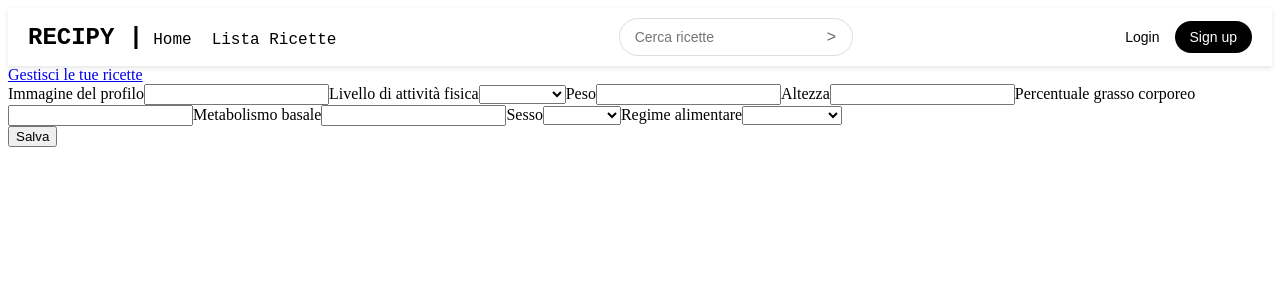
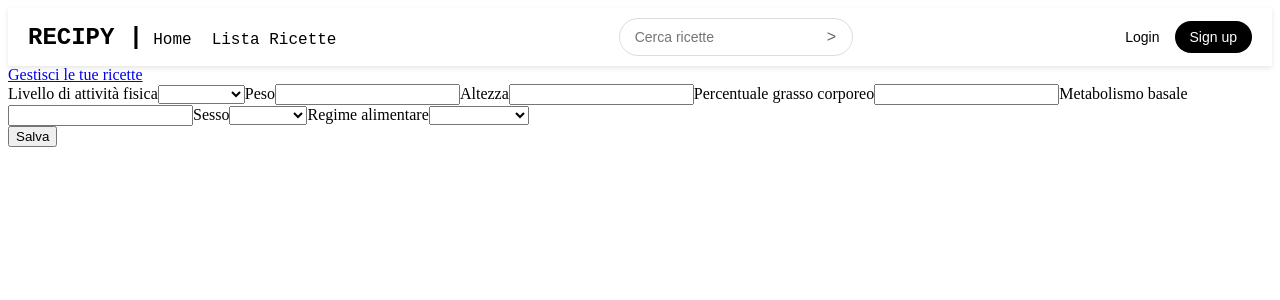
Before and after one commit to Pamiel97/recipy-front, an Angular app: page /profile in a window 1280 px wide. Shown: the top 300 px of the page. Built offline with nearby package versions, Linux system fonts and the light colour scheme.

Commit message:
eliminato  diettype che non è piu presente in profile component

```diff
--- a/src/app/users/profile/profile.component.html
+++ b/src/app/users/profile/profile.component.html
@@ -2,9 +2,6 @@
 <div>
     <form (ngSubmit) = "onSubmit()" [formGroup]="profileForm">
         <div class="form-group">
-
-        <label for="dietType">Immagine del profilo</label>
-        <input type="text" formControlName="imgUrl" id="imgUrl">
 
         <label for="pal">Livello di attività fisica</label>
         <select formControlName="pal" id="pal">
```
